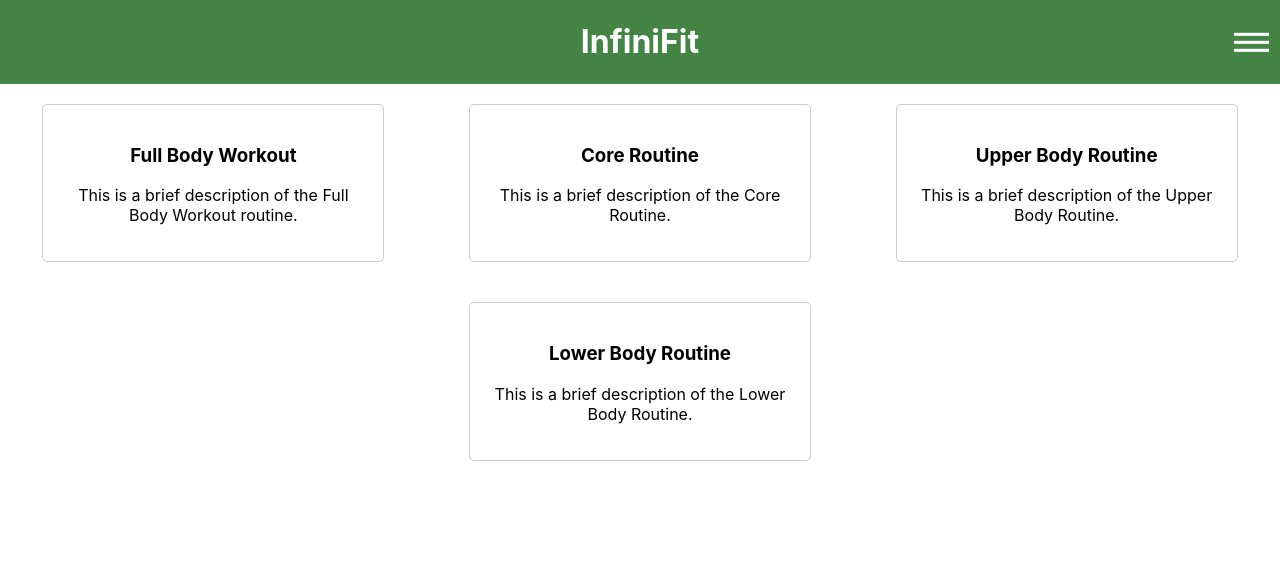
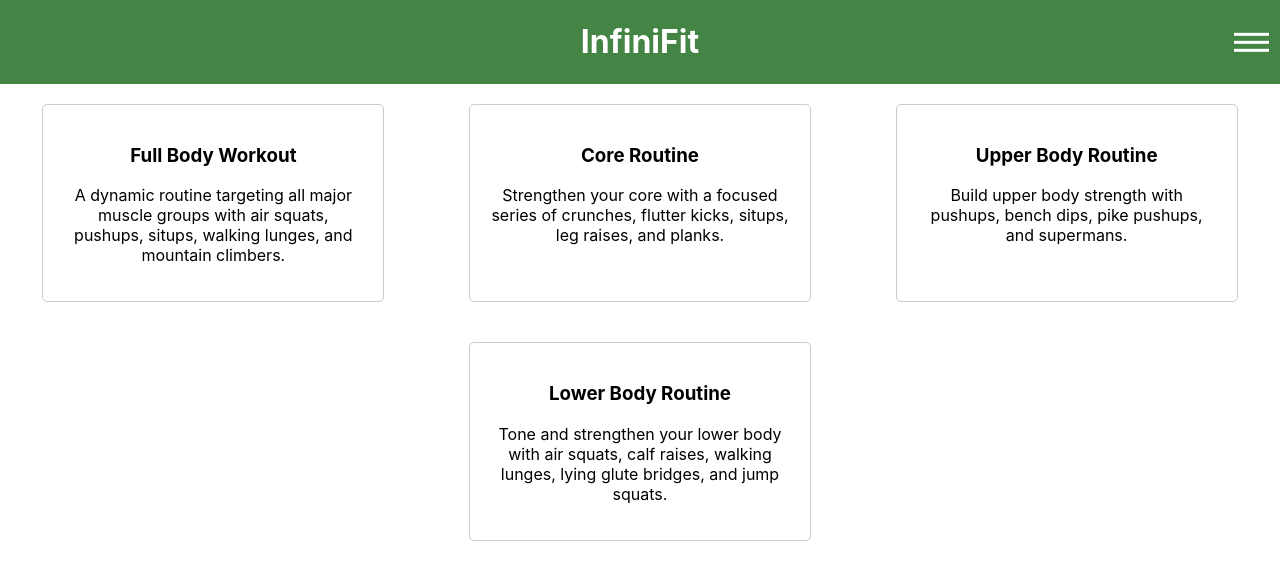
Before and after one commit to ernestorendon/InfiniFit, a React (Create React App) app in the folder app/: page /bprselection in a window 1280 px wide. Shown: the top 580 px of the page. Built offline with nearby package versions, Linux system fonts and the light colour scheme; sample sign-in values are in the browser's storage.

Commit message:
Added Navbar to workout page, descriptions of boilerplate routines, and favicon

```diff
--- a/app/public/index.html
+++ b/app/public/index.html
@@ -2,7 +2,7 @@
 <html lang="en">
   <head>
     <meta charset="utf-8" />
-    <link rel="icon" href="%PUBLIC_URL%/favicon.ico" />
+    <link rel="icon" href="%PUBLIC_URL%/favicon1.ico" />
     <meta name="viewport" content="width=device-width, initial-scale=1" />
     <meta name="theme-color" content="#000000" />
     <meta
--- a/app/src/BPRSelection.js
+++ b/app/src/BPRSelection.js
@@ -28,19 +28,19 @@ const BPRSelection = () => {
   const routines = {
     1: {
       name: 'Full Body Workout',
-      description: 'This is a brief description of the Full Body Workout routine.'
+      description: 'A dynamic routine targeting all major muscle groups with air squats, pushups, situps, walking lunges, and mountain climbers.'
     },
     2: {
       name: 'Core Routine',
-      description: 'This is a brief description of the Core Routine.'
+      description: 'Strengthen your core with a focused series of crunches, flutter kicks, situps, leg raises, and planks.'
     },
     3: {
       name: 'Upper Body Routine',
-      description: 'This is a brief description of the Upper Body Routine.'
+      description: 'Build upper body strength with pushups, bench dips, pike pushups, and supermans.'
     },
     4: {
       name: 'Lower Body Routine',
-      description: 'This is a brief description of the Lower Body Routine.'
+      description: 'Tone and strengthen your lower body with air squats, calf raises, walking lunges, lying glute bridges, and jump squats.'
     }
   };
 
--- /dev/null
+++ b/app/src/BoilerplateRender.css
@@ -0,0 +1,41 @@
+
+.landing-page {
+    padding: 10px;
+    text-align: center;
+  }
+
+  .exercise-container {
+    display: flex;
+    flex-direction: column;
+    align-items: center;
+    margin-top: 5px;
+  }
+
+  .exercise {
+    width: 100%;
+    max-width: 300px;
+    margin: 5px auto;
+    padding: 20px;
+    border: 1px solid #ccc;
+    border-radius: 5px;
+  }
+
+  .exercise-header {
+    margin-bottom: 15px;
+    font-weight: bold;
+  }
+
+  .set-button {
+    padding: 10px;
+    margin: 5px;
+    border: none;
+    border-radius: 5px;
+    cursor: pointer;
+  }
+
+  /* Responsive design for smaller screens */
+  @media (max-width: 768px) {
+    .exercise {
+      width: calc(100% - 40px);
+    }
+  }
--- a/app/src/BoilerplateRender.js
+++ b/app/src/BoilerplateRender.js
@@ -1,16 +1,17 @@
 import React, { useEffect, useState } from 'react';
 import { useParams } from 'react-router-dom';
+import Navbar from './Navbar';
+import './BoilerplateRender.css';
 
 const BoilerplateRender = () => {
   const [exercises, setExercises] = useState([]);
-  const { routineName } = useParams(); // This will match the dynamic segment of the URL
+  const { routineName } = useParams(); // This will match the  dynamic segment of the URL
 
   useEffect(() => {
     const routineUrl = `http://127.0.0.1:5000/${routineName}`; // Construct the URL based on the routine name
     fetch(routineUrl)
       .then(response => response.json())
       .then(data => {
-        // Initialize state for each set of each exercise
         const exercisesWithState = data.map(exercise => ({
           ...exercise,
           sets: Array.from({ length: exercise.sets }, () => ({
@@ -61,7 +62,10 @@ const BoilerplateRender = () => {
   };
 
   return (
-    <div id="routine-container">
+    <div className="landing-page">
+      <Navbar />
+
+      <div className="exercise-container">
         {exercises.map((exercise, exerciseIndex) => (
           <div key={exerciseIndex} className="exercise">
             <div className='exercise-header'>
@@ -73,7 +77,7 @@ const BoilerplateRender = () => {
                 className='set-button'
                 style={{
                   backgroundColor: !set.started ? 'red' : set.firstClick ? 'green' : 'yellow',
-                color: 'black', // Set font color to black
+                  color: 'black',
                 }}
                 onClick={() => handleSetClick(exerciseIndex, setIndex)}
               >
@@ -83,6 +87,7 @@ const BoilerplateRender = () => {
           </div>
         ))}
       </div>
+    </div>
   );
 };
 
```
Also changed, not shown: app/public/manifest.json, 1 other file (tests, documents, lock files or other folders). Lines whose indentation alone changed are shown as unchanged.
